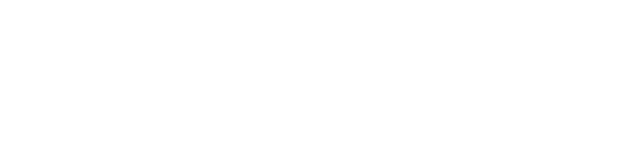
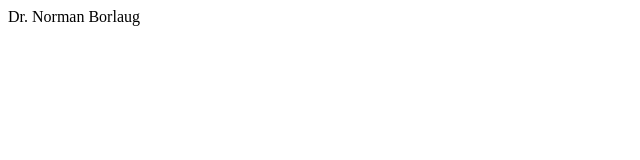
Before and after one commit to Butawantemi/tribute-page-freecodecamp, a plain HTML site: page index.html in a window 1280 px wide. Shown: the whole page, without its empty margins (0-640 px from the left). Drawn offline with Linux system fonts and the light colour scheme.

Commit message:
Adding html

```diff
--- a/index.html
+++ b/index.html
@@ -7,7 +7,7 @@
 </head>
 <body>
     <main id="main">
-
+        <header id="title">Dr. Norman Borlaug</header>
     </main>
 </body>
 </html>
```
